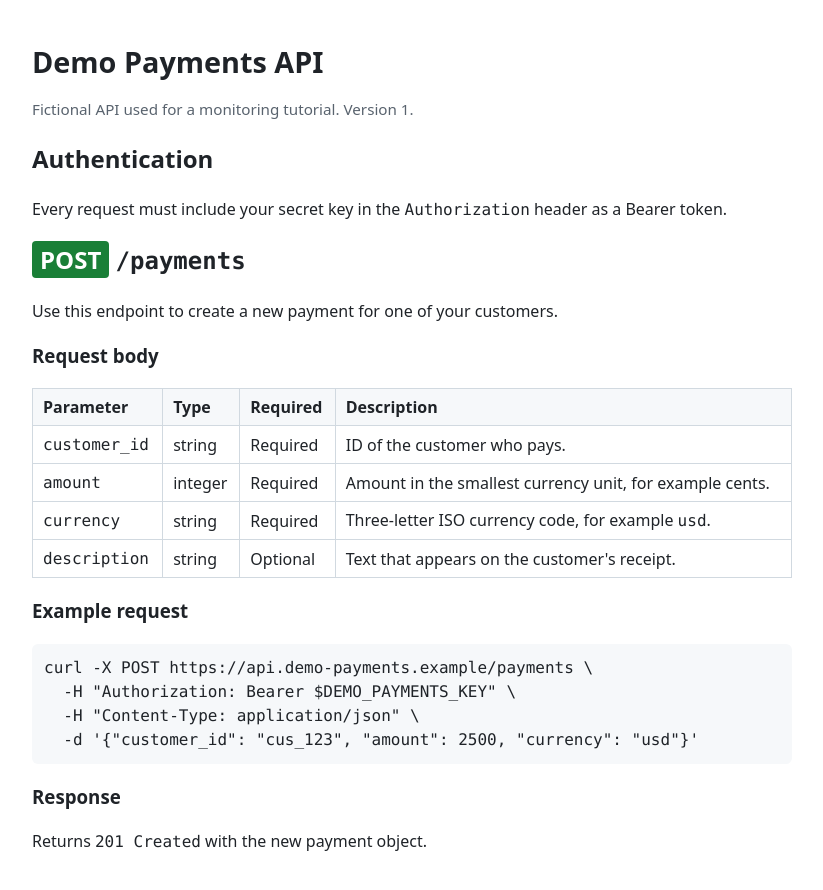
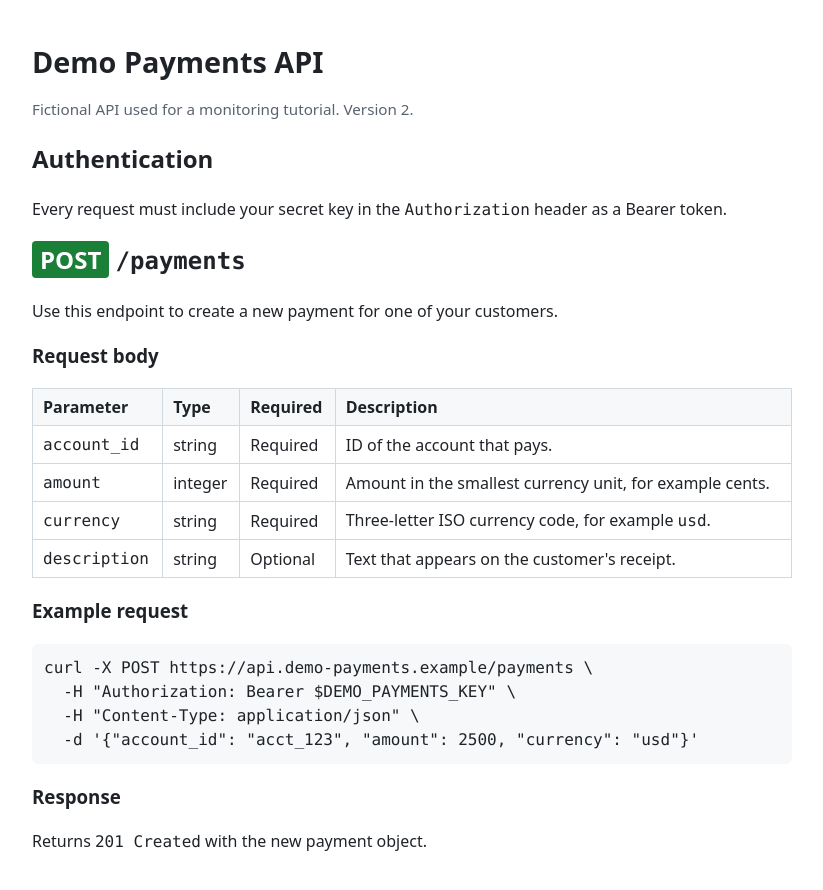
Before and after one commit to KhalidAbdelaty/olostep-api-change-tracker, a plain HTML site: page docs/index.html in a window 1280 px wide. Shown: the whole page, without its empty margins (228-1051 px from the left). Drawn offline with Linux system fonts and the light colour scheme.

Commit message:
Publish stage 3: POST /payments now requires account_id

```diff
--- a/docs/index.html
+++ b/docs/index.html
@@ -18,7 +18,7 @@
 </head>
 <body>
   <h1>Demo Payments API</h1>
-  <p class="note">Fictional API used for a monitoring tutorial. Version 1.</p>
+  <p class="note">Fictional API used for a monitoring tutorial. Version 2.</p>
 
   <h2>Authentication</h2>
   <p>Every request must include your secret key in the <code>Authorization</code> header as a Bearer token.</p>
@@ -32,7 +32,7 @@
       <tr><th>Parameter</th><th>Type</th><th>Required</th><th>Description</th></tr>
     </thead>
     <tbody>
-      <tr><td><code>customer_id</code></td><td>string</td><td>Required</td><td>ID of the customer who pays.</td></tr>
+      <tr><td><code>account_id</code></td><td>string</td><td>Required</td><td>ID of the account that pays.</td></tr>
       <tr><td><code>amount</code></td><td>integer</td><td>Required</td><td>Amount in the smallest currency unit, for example cents.</td></tr>
       <tr><td><code>currency</code></td><td>string</td><td>Required</td><td>Three-letter ISO currency code, for example <code>usd</code>.</td></tr>
       <tr><td><code>description</code></td><td>string</td><td>Optional</td><td>Text that appears on the customer's receipt.</td></tr>
@@ -43,7 +43,7 @@
   <pre>curl -X POST https://api.demo-payments.example/payments \
   -H "Authorization: Bearer $DEMO_PAYMENTS_KEY" \
   -H "Content-Type: application/json" \
-  -d '{"customer_id": "cus_123", "amount": 2500, "currency": "usd"}'</pre>
+  -d '{"account_id": "acct_123", "amount": 2500, "currency": "usd"}'</pre>
 
   <h3>Response</h3>
   <p>Returns <code>201 Created</code> with the new payment object.</p>
```
